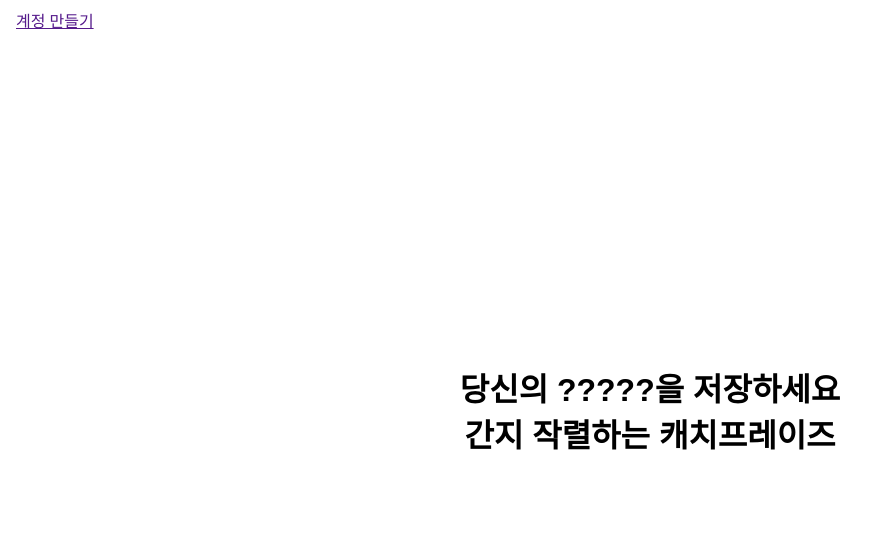
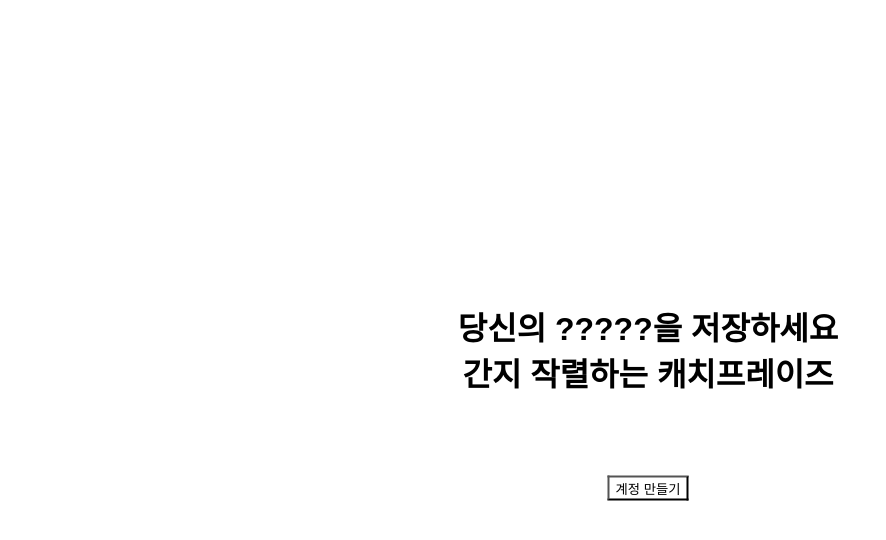
Before and after one commit to qiyana-ratchet/Owner, a React (Create React App) app: page / in a window 1280 px wide. Shown: the top 540 px of the page, without its empty margins (0-886 px from the left). Built offline with nearby package versions, Linux system fonts and the light colour scheme.

Commit message:
css center align

```diff
--- a/public/index.html
+++ b/public/index.html
@@ -1,6 +1,7 @@
 <!DOCTYPE html>
 <html lang="en">
   <head>
+
     <meta charset="utf-8" />
     <link rel="icon" href="%PUBLIC_URL%/favicon.ico" />
     <meta name="viewport" content="width=device-width, initial-scale=1" />
--- a/src/FirstPage.js
+++ b/src/FirstPage.js
@@ -2,14 +2,11 @@ import styles from './css/FirstPage.module.css'
 
 function FirstPage() {
     return (
-        <body>
-            <div>
-                <h1 className={styles.catchphrase}>당신의 ?????을 저장하세요<br/>
-                    간지 작렬하는 캐치프레이즈</h1>
-                <a href="" className={styles.joinButton}>계정 만들기</a>
-            </div>
-        </body>
-
+        <div className={styles.main}>
+            <h1 className={styles.catchphrase}>당신의 ?????을 저장하세요<br/>
+                간지 작렬하는 캐치프레이즈</h1>
+            <button className={styles.joinButton}>계정 만들기</button>
+        </div>
     );
 }
 
--- a/src/css/FirstPage.module.css
+++ b/src/css/FirstPage.module.css
@@ -1,11 +1,10 @@
 .catchphrase {
-    position: absolute;
+    position : absolute;
     left: 50%;
-    top: 50%;
+    top: 40%;
     transform: translate(-50%,-50%);
     background-color: white;
     color: black;
-    margin: 10px;
     font-family: Arial;
     text-align: center;
 }
@@ -14,14 +13,21 @@
     background-color: black;
 }
 
-.join-button {
+.joinButton {
     position: absolute;
+    display: block;
     left: 50%;
     top: 60%;
     transform: translate(-50%,-50%);
     background-color: white;
     color: black;
-    margin: 10px;
     font-family: Arial;
     text-align: center;
 }
+
+.main {
+    position: relative;
+    width: 100vw;
+    height: 100vh;
+    margin: auto;
+}
```
